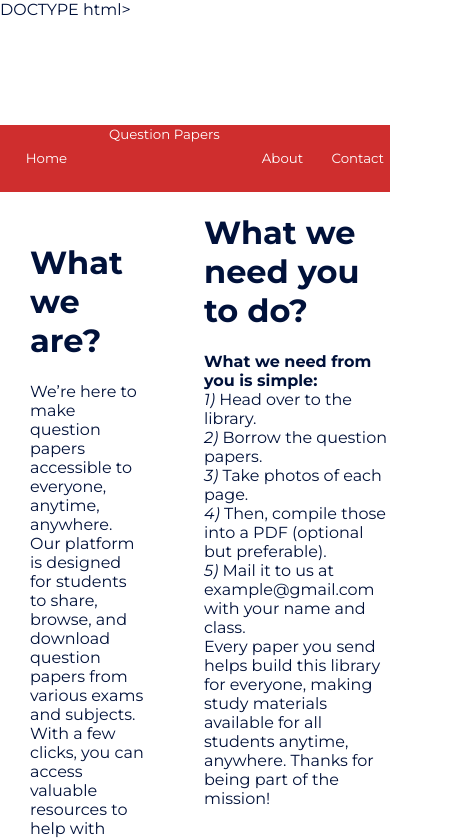
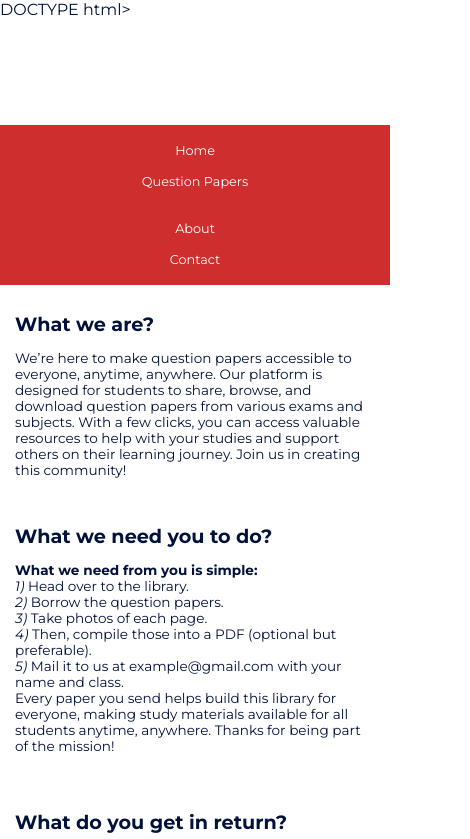
Before and after one commit to prathambhandary/question-papers, a plain HTML site: page index.html in a window 390 px wide. Shown: the top 839 px of the page, 470 px wide, since content can reach past the window. Drawn offline with Linux system fonts and the light colour scheme.

Commit message:
Update style.css

```diff
--- a/styles/style.css
+++ b/styles/style.css
@@ -1,73 +1,122 @@
-body{
-    font-family: Montserrat;
+/* General Styles */
+body {
+    font-family: 'Montserrat', sans-serif;
     background-color: white;
     color: #00113a;
-    padding: 0px;
-    margin: 0px;
+    padding: 0;
+    margin: 0;
 }
 
-.title-bar{
+/* Title Bar */
+.title-bar {
     height: 12.5vh;
-    width: 100pvh;
-    background-color: white
+    width: 100%;
+    background-color: white;
 }
 
-.nav-bar{
+/* Navigation Bar */
+.nav-bar {
     height: 8vh;
-    width: 100pvh;
+    width: 100%;
     display: flex;
+    justify-content: space-around;
+    align-items: center;
     background-color: #cf2e2e;
 }
 
-button{
+button {
     background-color: transparent;
     border: 0;
     color: white;
     font-family: Montserrat;
-    width: 150px;
+    padding: 10px 15px;
+    font-size: 1rem;
+    cursor: pointer;
 }
 
-.nav-gap{
-    width: 40px;
-}.nav-gap0{
-    width: 50px;
-}
-
-button:hover{
+button:hover {
     background-color: #b92727;
 }
 
-.what-is-this, .what-we-need, .what-is-this, .how-to-download{
-    padding: 30px;
-    padding-right: 60px;
-    width: 800px;
-    text-align: left;
-}
-
-.home-page, .home-page2{
+/* Content Sections */
+.home-page, .home-page2 {
     display: flex;
-}
-
-th{
-    padding: 50px;
-}
-td{
+    flex-wrap: wrap;
+    justify-content: space-around;
     padding: 20px;
 }
 
-table, th, td {
-    border: 1px solid black; /* Sets a solid black border for table, headers, and cells */
-    border-collapse: collapse; /* Ensures borders are not doubled */
-}
-th, td {
-    padding: 10px; /* Adds padding inside cells for readability */
-    text-align: center; /* Centers text in each cell */
+.what-is-this, .what-you-get, .how-to-download {
+    padding: 20px;
+    max-width: 100%;
+    text-align: left;
+    box-sizing: border-box;
 }
 
-.no{
-    color: red;
+/* Table Styles */
+table, th, td {
+    border: 1px solid black;
+    border-collapse: collapse;
 }
 
-.yes{
-    color: green;
+th, td {
+    padding: 10px;
+    text-align: center;
 }
+
+/* Media Queries */
+@media (max-width: 1024px) {
+    .home-page, .home-page2 {
+        flex-direction: column;
+        align-items: center;
+    }
+
+    button {
+        font-size: 0.9rem;
+    }
+}
+
+@media (max-width: 768px) {
+    .nav-bar {
+        flex-direction: column;
+        height: auto;
+        padding: 10px 0;
+    }
+
+    button {
+        width: 100%;
+        padding: 10px 0;
+        font-size: 1rem;
+    }
+
+    .home-page, .home-page2 {
+        padding: 10px;
+    }
+
+    .what-is-this, .what-you-get, .how-to-download {
+        max-width: 90%;
+        padding: 15px;
+        font-size: 0.9rem;
+    }
+}
+
+@media (max-width: 480px) {
+    .home-page, .home-page2 {
+        padding: 5px;
+    }
+
+    button {
+        padding: 8px;
+        font-size: 0.8rem;
+    }
+
+    h1 {
+        font-size: 1.2rem;
+    }
+
+    .what-is-this, .what-you-get, .how-to-download {
+        max-width: 100%;
+        padding: 10px;
+        font-size: 0.85rem;
+    }
+}
```
